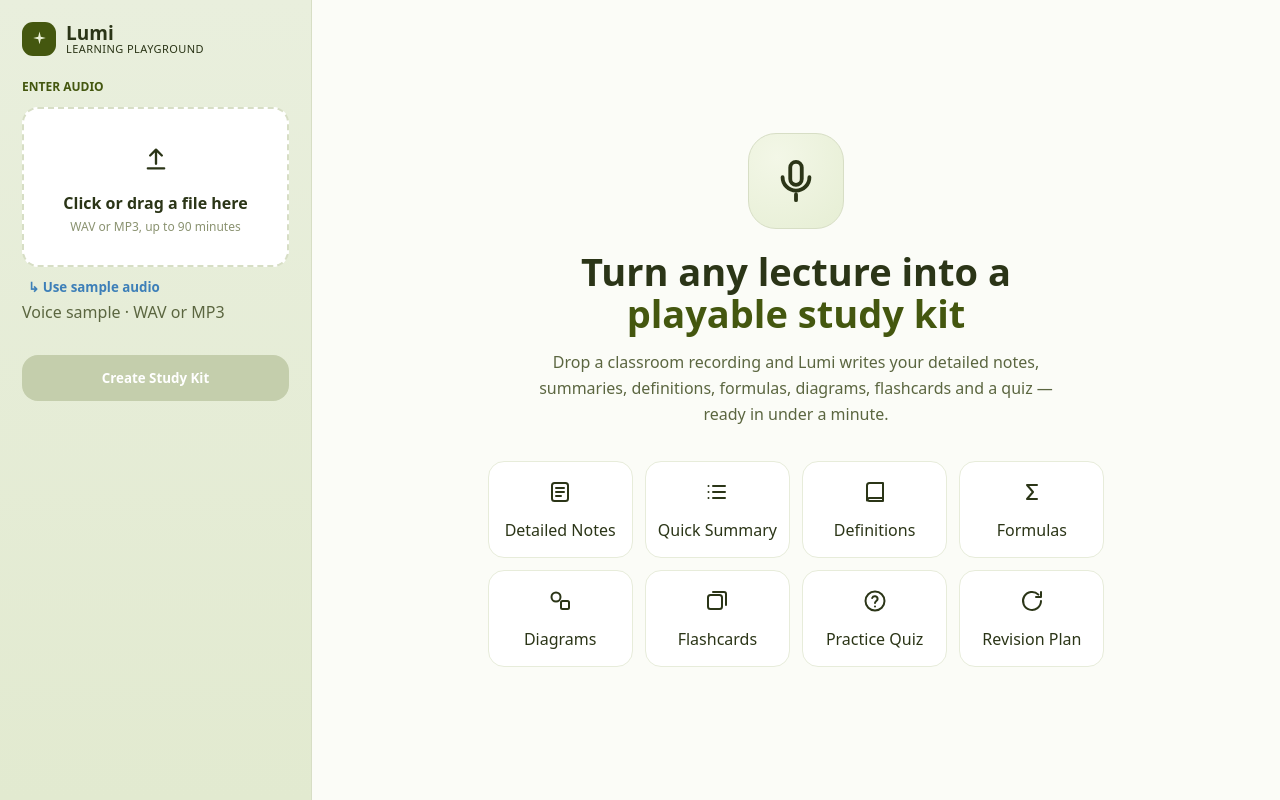
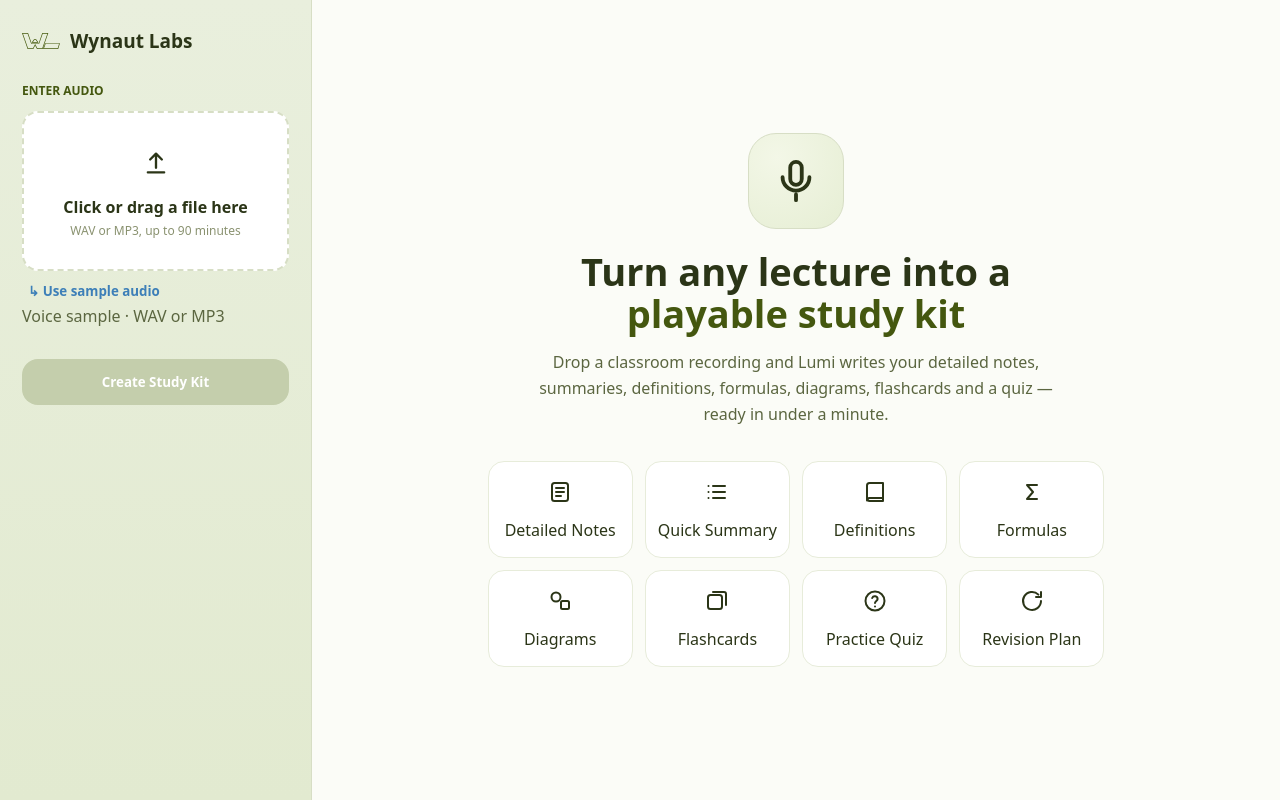
Before and after one commit to maki-org/Lumi, a React (Vite) app: page / in a window 1280 px wide. Built offline with nearby package versions, Linux system fonts and the light colour scheme.

Commit message:
changed metadata, added logo

```diff
--- a/index.html
+++ b/index.html
@@ -3,26 +3,26 @@
 
 <head>
   <meta charset="UTF-8" />
-  <meta name="viewport" content="width=device-width, initial-scale=1.0" />
+  <meta name="viewport" content="width=device-width, initial-scale=1" />
   <meta name="theme-color" content="#ffffff" />
 
   <!-- Primary Meta Tags -->
-  <title>Lumi - Learning Playground</title>
-  <meta name="title" content="Lumi - Learning Playground" />
+  <title>Wynaut Labs</title>
+  <meta name="title" content="Wynaut Labs" />
   <meta name="description"
-    content="Lumi turns lecture audio into detailed notes, summaries, definitions, formulas, diagrams, flashcards, quizzes, and revision plans." />
+    content="Wynaut Labs - Intelligent hardware capturing every lecture into detailed, smarter study notes. Building Intelligent Infra for Classrooms." />
 
   <!-- Open Graph / Facebook -->
   <meta property="og:type" content="website" />
-  <meta property="og:title" content="Lumi - Learning Playground" />
-  <meta property="og:description" content="Turn lecture audio into a complete interactive study kit." />
-  <!-- <meta property="og:image" content="/images/Image_in_site.png" /> -->
+  <meta property="og:title" content="Wynaut Labs" />
+  <meta property="og:description"
+    content="Wynaut Labs - Intelligent hardware capturing every lecture into detailed, smarter study notes. Building Intelligent Infra for Classrooms." />
 
   <!-- Twitter -->
   <meta name="twitter:card" content="summary_large_image" />
-  <meta name="twitter:title" content="Lumi - Learning Playground" />
-  <meta name="twitter:description" content="Turn lecture audio into notes, flashcards, quizzes, and revision plans." />
-  <!-- <meta name="twitter:image" content="/images/Image_in_site.png" /> -->
+  <meta name="twitter:title" content="Wynaut Labs" />
+  <meta name="twitter:description"
+    content="Wynaut Labs - Intelligent hardware capturing every lecture into detailed, smarter study notes. Building Intelligent Infra for Classrooms." />
 
   <link rel="icon" type="image/svg+xml" href="/favicon.svg" />
 </head>
--- a/src/components/Brand.jsx
+++ b/src/components/Brand.jsx
@@ -11,16 +11,20 @@
         >
             <div
                 style={{
-                    width: 34,
-                    height: 34,
-                    borderRadius: 11,
-                    background: "var(--olive)",
-                    display: "grid",
-                    placeItems: "center",
-                    color: "#eaf0d6",
+                    display: "flex",
+                    alignItems: "center",
+                    gap: "12px",
                 }}
             >
-                <Icon.spark size={19} />
+                <img
+                    src="/logo.svg"
+                    alt="Wynaut Labs logo"
+                    style={{
+                        width: "38px",
+                        height: "38px",
+                        objectFit: "contain",
+                    }}
+                />
             </div>
 
             {!compact && (
@@ -31,17 +35,10 @@
                             fontSize: "19px",
                         }}
                     >
-                        Lumi
+                        Wynaut Labs
                     </div>
 
-                    <div
-                        style={{
-                            fontSize: "11px",
-                            letterSpacing: ".04em",
-                        }}
-                    >
-                        LEARNING PLAYGROUND
-                    </div>
+
                 </div>
             )}
         </div>
```
Also changed, not shown: public/logo.svg (added).
